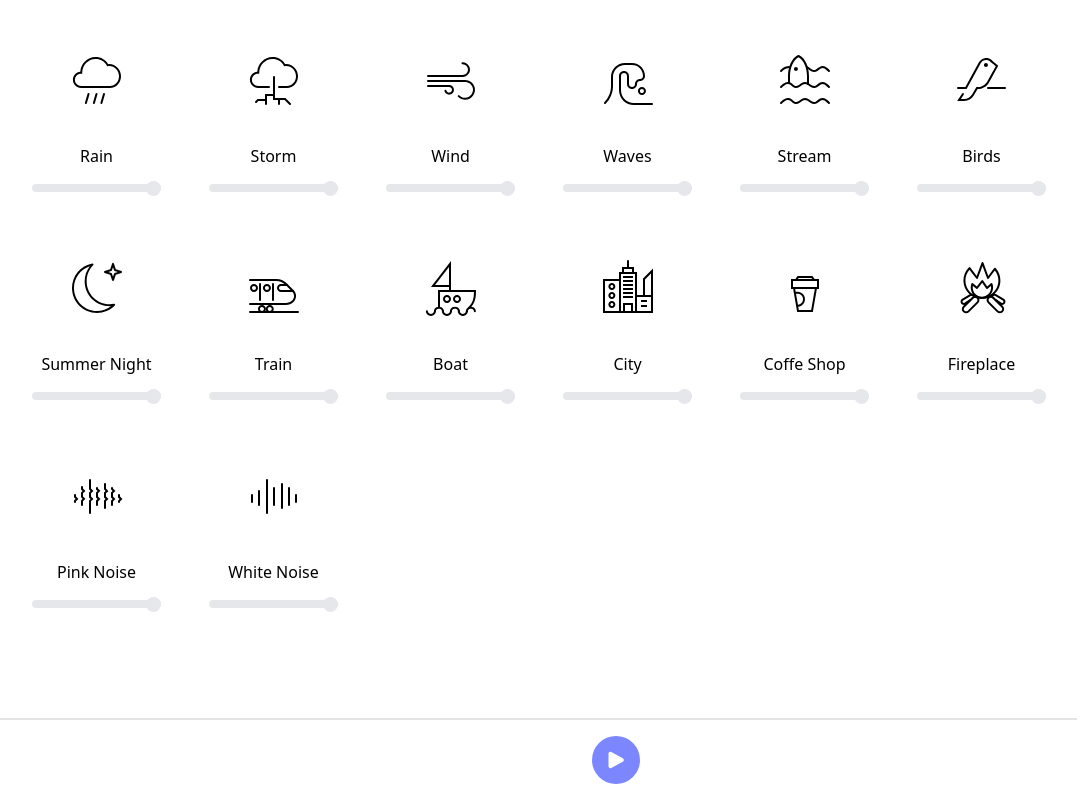
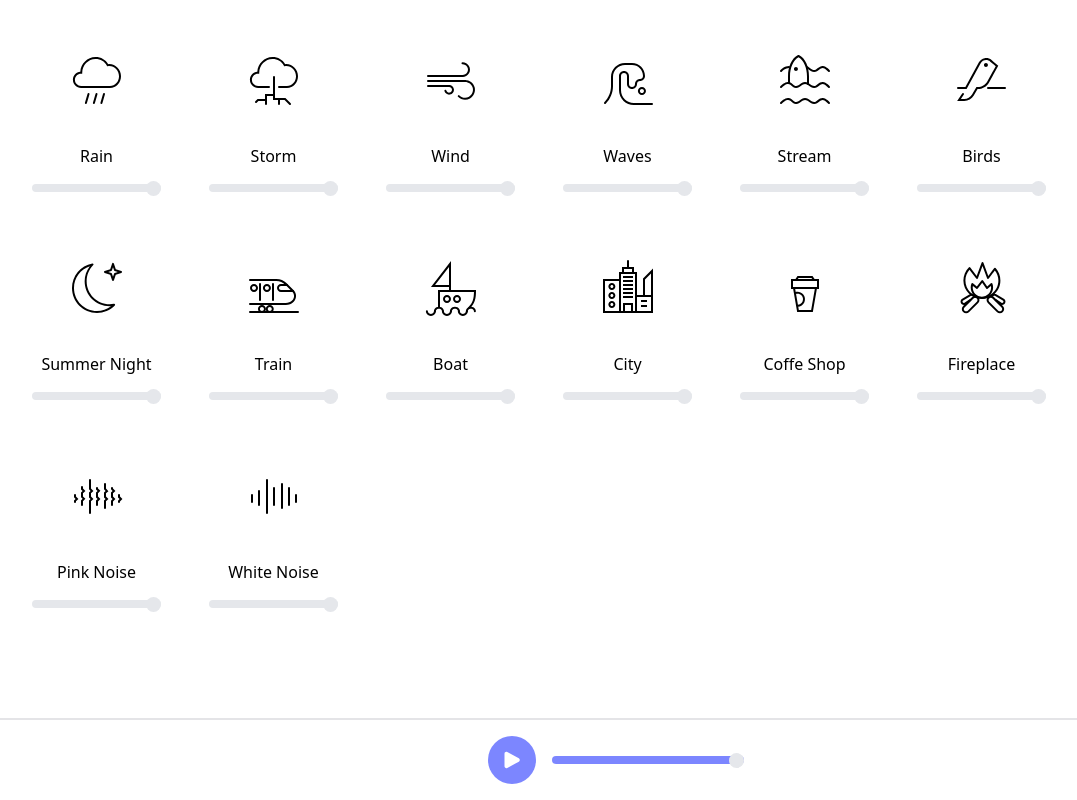
Before and after one commit to Kimbo0o/pillow, a Vue app: page / in a window 1280 px wide. Shown: the whole page, without its empty margins (24-1101 px from the left). Built offline with nearby package versions, Linux system fonts and the light colour scheme.

Commit message:
:sparkles:  added global volume multiplicator

```diff
--- a/src/assets/main.css
+++ b/src/assets/main.css
@@ -1 +1,34 @@
 @import 'tailwindcss';
+
+
+.slider {
+  background-color: var(--color-gray-200);
+}
+
+.slider.active {
+  background-color: var(--color-indigo-400);
+}
+
+/* Chrome, Safari, Edge */
+.slider::-webkit-slider-thumb {
+  -webkit-appearance: none; /* clear browser thumb */
+  width: 15px;
+  height: 15px;
+  border-radius: 50%;
+  background-color: var(--color-gray-200);
+}
+
+/* Firefox */
+.slider::-moz-range-thumb {
+  -webkit-appearance: none; /* clear browser thumb */
+  width: 15px;
+  height: 15px;
+  border: none;
+  border-radius: 50%;
+  background-color: var(--color-gray-200);
+}
+
+.slider.active::-webkit-slider-thumb,
+.slider.active::-moz-range-thumb {
+  background-color: var(--color-indigo-600);
+}
--- a/src/components/SoundItem.vue
+++ b/src/components/SoundItem.vue
@@ -12,10 +12,10 @@
         min="0"
         max="1"
         step="0.01"
-        v-model="volume"
+        v-model="soundVolume"
         @click.stop
         class="w-full h-2 rounded-lg appearance-none cursor-pointer slider"
-        :class="{ 'bg-indigo-400': isActive, 'bg-gray-200': !isActive, active: isActive }"
+        :class="{ active: isActive }"
       />
     </div>
     <audio ref="audioElement" controls :id="props.fileId" loop class="hidden">
@@ -27,6 +27,7 @@
 <script setup lang="ts">
 import { computed, ref, watch, defineProps } from 'vue';
 import { useSoundsStore } from '@/stores/sounds.ts';
+import { useVolumeStore } from '@/stores/volume.ts';
 import SoundIcon from '@/components/SoundIcon.vue';
 
 const props = defineProps<{
@@ -34,21 +35,22 @@ const props = defineProps<{
   name: string;
 }>();
 
-const volume = ref(50);
+const soundsStore = useSoundsStore();
+const volumeStore = useVolumeStore();
+
+const soundVolume = ref(1);
 
 const audioElement = ref<HTMLAudioElement | null>(null);
-
-const soundsStore = useSoundsStore();
 
 const fileSrc = computed(() => {
   return '/sounds/' + props.fileId + '.ogg';
 });
 
-const iconSrc = computed(() => {
-  return '/icons/emblems/' + props.fileId + '.svg';
+const computedVolume = computed(() => {
+  return soundVolume.value * volumeStore.volumeMultiplicator;
 });
 
-watch(volume, (newVolume) => {
+watch(computedVolume, (newVolume) => {
   if (audioElement.value) {
     audioElement.value.volume = newVolume;
   }
@@ -75,28 +77,4 @@ watch(shouldBePlaying, (newShouldBePlaying) => {
 });
 </script>
 
-<style scoped lang="scss">
-/* Chrome, Safari, Edge */
-.slider::-webkit-slider-thumb {
-  -webkit-appearance: none; /* clear browser thumb */
-  width: 15px;
-  height: 15px;
-  border-radius: 50%;
-  background-color: var(--color-gray-200);
-}
-
-/* Firefox */
-.slider::-moz-range-thumb {
-  -webkit-appearance: none; /* clear browser thumb */
-  width: 15px;
-  height: 15px;
-  border: none;
-  border-radius: 50%;
-  background-color: var(--color-gray-200);
-}
-
-.slider.active::-webkit-slider-thumb,
-.slider.active::-moz-range-thumb {
-  background-color: var(--color-indigo-600);
-}
-</style>
+<style scoped lang="scss"></style>
--- /dev/null
+++ b/src/components/TheMainVolumeSlider.vue
@@ -0,0 +1,18 @@
+<template>
+  <input
+    type="range"
+    min="0"
+    max="1"
+    step="0.01"
+    v-model="volumeStore.volumeMultiplicator"
+    class="w-48 h-2 rounded-lg appearance-none cursor-pointer slider active"
+  />
+</template>
+
+<script setup lang="ts">
+import { useVolumeStore } from '@/stores/volume.ts';
+
+const volumeStore = useVolumeStore();
+</script>
+
+<style scoped></style>
--- a/src/components/TheMenuBar.vue
+++ b/src/components/TheMenuBar.vue
@@ -1,11 +1,13 @@
 <template>
-  <div class="flex justify-center border-t-zinc-200 border-t-2 p-4">
+  <div class="flex justify-center items-center gap-4 border-t-zinc-200 border-t-2 p-4">
     <ThePlayPauseAllBtn />
+    <TheMainVolumeSlider />
   </div>
 </template>
 
 <script setup lang="ts">
 import ThePlayPauseAllBtn from '@/components/ThePlayPauseAllBtn.vue';
+import TheMainVolumeSlider from '@/components/TheMainVolumeSlider.vue';
 </script>
 
 <style scoped></style>
--- a/src/stores/sounds.ts
+++ b/src/stores/sounds.ts
@@ -35,7 +35,6 @@ export const useSoundsStore = defineStore('sounds', () => {
 
   const togglePlayingActiveSounds = () => {
     playingActiveSounds.value = !playingActiveSounds.value;
-    console.log(playingActiveSounds.value);
   };
 
   return {
--- /dev/null
+++ b/src/stores/volume.ts
@@ -0,0 +1,10 @@
+import { defineStore } from 'pinia';
+import { useStorage } from '@vueuse/core';
+
+export const useVolumeStore = defineStore('volume', () => {
+  const volumeMultiplicator = useStorage<number>('volumeMultiplicator', 1, localStorage);
+
+  return {
+    volumeMultiplicator,
+  };
+});
```
